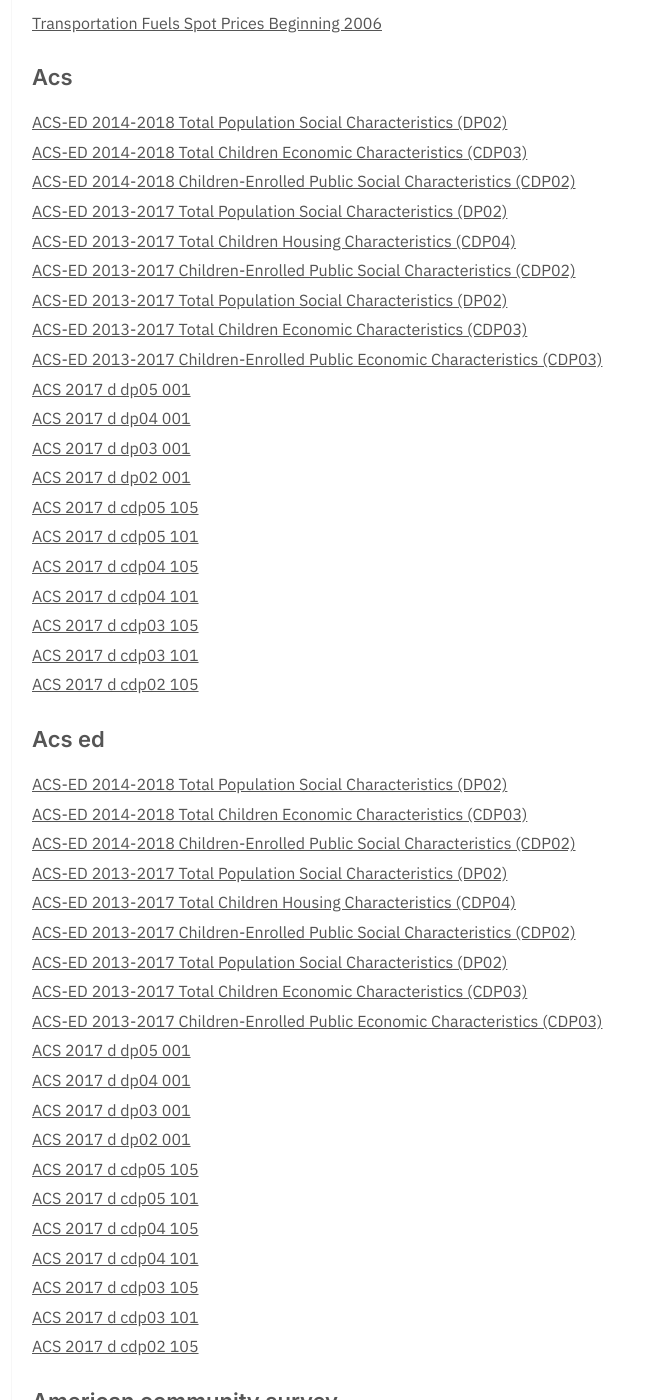
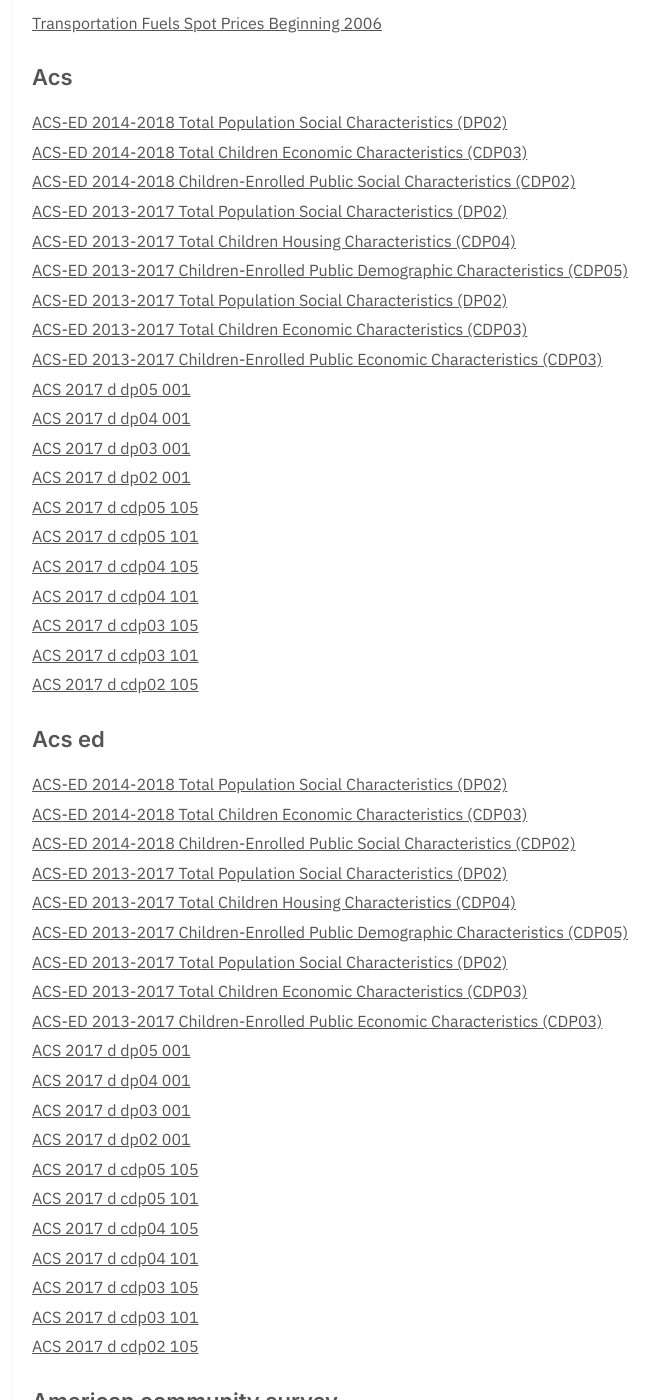
Before and after one commit to dayda-entities/department-of-education, a Jekyll site: the page built from tags.md, in a window 1280 px wide and 1400 px high, scrolled down 10872 px. Shown: the whole window, without its empty margins (298-957 px from the left). Built offline with Jekyll 4.4.1, drawn with Linux system fonts in a browser that asks for light colours; some of the changed text lies outside the part shown.

```diff
--- a/_posts/2021-05-01-acs-ed-2013-2017-children-enro.md
+++ b/_posts/2021-05-01-acs-ed-2013-2017-children-enro.md
@@ -1,23 +1,24 @@
 ---
-title: ACS-ED 2013-2017 Children-Enrolled Public Social Characteristics (CDP02)
-created: '2021-05-01T06:58:35.086843'
-modified: '2021-05-01T06:58:35.086850'
+title: ACS-ED 2013-2017 Children-Enrolled Public Demographic Characteristics (CDP05)
+created: '2021-05-01T06:58:23.126257'
+modified: '2021-05-01T06:58:23.126265'
 state: active
 type: dataset
 tags:
   - Acs
   - Acs Ed
   - American Community Survey
+  - Demographic
+  - Department Of Education
   - Edge
   - Education Demographic Geographic Estimates
   - National Center For Education Statistics
   - Nces
   - School Districts
-  - Social
   - U S Census Bureau
 groups: []
 csv_url: >-
-  https://data-nces.opendata.arcgis.com/datasets/e46b2d31d4bc48f19a8362ddf613355e_1.csv?outSR=%7B%22latestWkid%22%3A3857%2C%22wkid%22%3A102100%7D
+  https://data-nces.opendata.arcgis.com/datasets/b05fb5f490484ea5840cc67e3379e764_7.csv?outSR=%7B%22latestWkid%22%3A3857%2C%22wkid%22%3A102100%7D
 json_url: ''
 layout: post
 
```
